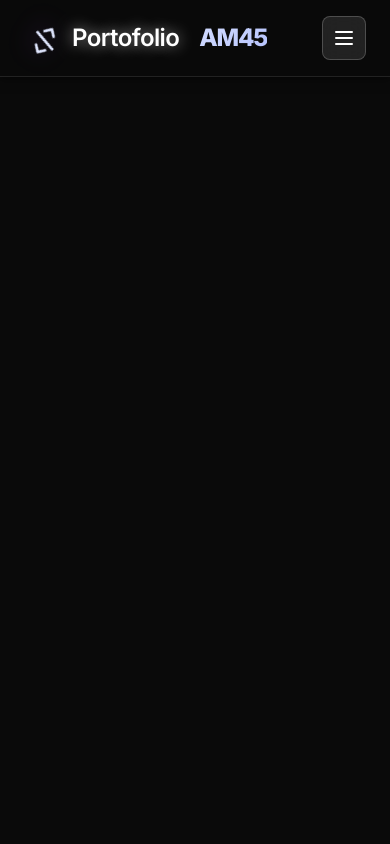
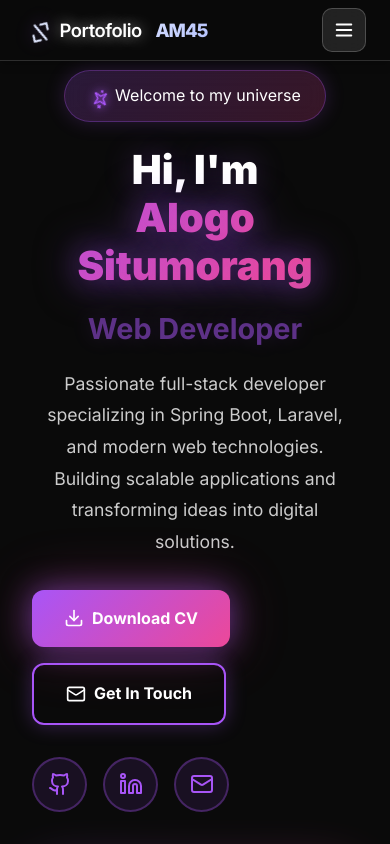
Before and after one commit to AM4517UMOR4NG/Landing-Pages, a React (Vite) app in the folder Portfolio_Super/: page / in a window 390 px wide. Shown: the top 844 px of the page. Built offline with nearby package versions, Linux system fonts and the light colour scheme.

Commit message:
Fix photo path and compact navbar

```diff
--- a/Portfolio_Super/src/index.css
+++ b/Portfolio_Super/src/index.css
@@ -31,86 +31,54 @@
   -moz-osx-font-smoothing: grayscale;
 }
 
+/* Reduce animations and improve GPU acceleration */
 .particle,
 .crazy-particle,
 .star,
 .planet,
 .comet {
-  will-change: transform, opacity;
+  will-change: transform;
   transform: translateZ(0);
   backface-visibility: hidden;
+  contain: layout style paint;
+}
+
+/* Optimize heavy elements */
+.navbar,
+.nav-link,
+.logo {
+  will-change: transform;
+  transform: translateZ(0);
+}
+
+/* Reduce motion for users who prefer it */
+@media (prefers-reduced-motion: reduce) {
+  *,
+  *::before,
+  *::after {
+    animation-duration: 0.01ms !important;
+    animation-iteration-count: 1 !important;
+    transition-duration: 0.01ms !important;
+  }
 }
 
 /* ============================================
-   MOBILE NAVBAR - PRIORITAS TERTINGGI
+   MOBILE OPTIMIZATIONS - SIMPLIFIED
    ============================================ */
 @media screen and (max-width: 768px) {
-  /* NAVBAR HARUS SELALU TERLIHAT - TIDAK BOLEH DISEMBUNYIKAN */
-  nav.navbar,
-  .navbar,
-  [class*="navbar"] {
-    display: block !important;
-    visibility: visible !important;
-    opacity: 1 !important;
-    position: fixed !important;
-    top: 0 !important;
-    left: 0 !important;
-    right: 0 !important;
-    z-index: 99999 !important;
-    width: 100vw !important;
-    max-width: 100vw !important;
-    min-height: 70px !important;
-    height: auto !important;
-    padding: 1rem 0 !important;
-    margin: 0 !important;
-    background: rgba(10, 10, 10, 0.98) !important;
-    backdrop-filter: blur(10px) !important;
-    box-shadow: 0 2px 10px rgba(0, 0, 0, 0.5) !important;
-    pointer-events: auto !important;
-    overflow: visible !important;
-    transform: translateY(0) !important;
-  }
-
-  .particle,
-  .crazy-particle,
-  .star,
-  .planet,
-  .comet {
-    will-change: auto;
-  }
-
-  /* Disable heavy animations on mobile */
+  /* Disable heavy animations for performance */
   .space-background,
   .planets-container,
-  .comets-container {
-    display: none;
-  }
-
-  /* Reduce animation complexity */
-  .bg-gradient,
-  .animated-grid,
-  .particles-bg {
-    animation: none !important;
-  }
-
-  /* Simplify navbar animations */
-  .navbar-roots,
-  .root-svg {
+  .comets-container,
+  .particles-container,
+  .bg-layers,
+  .cinematic-effects-layer,
+  .navbar-roots {
     display: none !important;
   }
 
-  /* Disable cursor glow on mobile */
-  .cursor-glow {
-    display: none;
-  }
-
-  /* Simplify cinematic effects */
-  .cinematic-effects-layer {
-    display: none;
-  }
-
-  /* Disable all heavy animations - kecuali navbar */
-  *:not(.navbar):not(.nav-container):not(.mobile-menu-btn):not(.nav-links):not(.nav-link):not(.logo) {
+  /* Simplify all animations */
+  * {
     animation-duration: 0.01ms !important;
     animation-delay: -0.01ms !important;
     transition-duration: 0.01ms !important;
@@ -124,26 +92,15 @@
     transition: all 0.3s ease !important;
   }
 
-  /* Disable particles animation */
-  .particles-container {
+  /* Disable cursor effects */
+  .cursor-glow {
     display: none !important;
   }
 
-  /* Simplify background */
-  .bg-layers {
-    display: none;
-  }
-
-  /* Pastikan hero section tidak menutupi navbar */
+  /* Adjust hero section */
   .hero {
-    padding-top: 90px !important;
+    padding-top: 70px !important;
     margin-top: 0 !important;
-  }
-
-  /* Pastikan tidak ada elemen yang menutupi navbar */
-  body > *:not(.navbar) {
-    position: relative;
-    z-index: 1;
   }
 }
 
@@ -395,19 +352,20 @@
   transition: transform 0.1s ease-out;
 }
 
-/* Navbar */
+/* Navbar - Compact & Mobile Friendly */
 .navbar {
   position: fixed;
   top: 0;
   left: 0;
   right: 0;
   z-index: 1000;
-  padding: 1rem 0;
-  background: rgba(10, 10, 10, 0.8);
-  backdrop-filter: blur(20px);
+  padding: 0.35rem 0;
+  background: rgba(10, 10, 10, 0.9);
+  backdrop-filter: blur(15px);
   border-bottom: 1px solid rgba(255, 255, 255, 0.1);
-  box-shadow: 0 4px 30px rgba(0, 0, 0, 0.3);
+  box-shadow: 0 2px 15px rgba(0, 0, 0, 0.2);
   overflow: hidden;
+  min-height: 48px;
 }
 
 /* Tree Root Animation Background */
@@ -417,7 +375,7 @@
   left: 0;
   right: 0;
   width: 100%;
-  height: 100px;
+  height: 70px;
   pointer-events: none;
   z-index: 0;
   opacity: 0.6;
@@ -425,7 +383,7 @@
 }
 
 .navbar-expanded .navbar-roots {
-  height: 400px;
+  height: 260px;
   opacity: 0.9;
 }
 
@@ -570,27 +528,6 @@
 }
 
 /* Premium Navbar with Classy Design */
-.navbar {
-  position: fixed;
-  top: 0;
-  left: 0;
-  right: 0;
-  z-index: 1000;
-  padding: 1.5rem 0;
-  background: rgba(255, 255, 255, 0.05);
-  backdrop-filter: blur(20px) saturate(180%);
-  border-bottom: 1px solid rgba(255, 255, 255, 0.1);
-  box-shadow:
-    0 8px 32px rgba(0, 0, 0, 0.12),
-    inset 0 1px 0 rgba(255, 255, 255, 0.1);
-  overflow: visible;
-  transition: all 0.6s cubic-bezier(0.23, 1, 0.32, 1);
-  min-height: 90px;
-  font-family: 'Inter', -apple-system, BlinkMacSystemFont, 'Segoe UI', sans-serif;
-  display: block;
-  visibility: visible;
-  opacity: 1;
-}
 
 .navbar-expanded {
   background: rgba(255, 255, 255, 0.08);
@@ -600,7 +537,7 @@
     0 16px 64px rgba(0, 0, 0, 0.15),
     0 0 120px rgba(168, 85, 247, 0.1),
     inset 0 1px 0 rgba(255, 255, 255, 0.2);
-  min-height: 450px;
+  min-height: 260px;
   animation: navbar-premium-glow 4s ease-in-out infinite;
 }
 
@@ -624,7 +561,7 @@
 .nav-container {
   max-width: 1400px;
   margin: 0 auto;
-  padding: 0 3rem;
+  padding: 0 2rem;
   display: flex;
   justify-content: space-between;
   align-items: center;
@@ -632,12 +569,12 @@
   z-index: 1;
 }
 
-/* Premium Logo Design */
+/* Compact Logo Design */
 .logo {
   display: flex;
   align-items: center;
-  gap: 1rem;
-  font-size: 1.75rem;
+  gap: 0.65rem;
+  font-size: 1.1rem;
   font-weight: 700;
   cursor: pointer;
   position: relative;
@@ -650,10 +587,10 @@
 }
 
 .logo-icon {
-  width: 40px;
-  height: 40px;
+  width: 28px;
+  height: 28px;
   color: #e0e7ff;
-  filter: drop-shadow(0 4px 12px rgba(168, 85, 247, 0.3));
+  filter: drop-shadow(0 2px 8px rgba(168, 85, 247, 0.3));
   transition: all 0.4s cubic-bezier(0.23, 1, 0.32, 1);
 }
 
@@ -679,7 +616,7 @@
 /* Premium Navigation Links */
 .nav-links {
   display: flex;
-  gap: 3rem;
+  gap: 1.75rem;
   align-items: center;
   transition: all 0.6s cubic-bezier(0.23, 1, 0.32, 1);
 }
@@ -693,16 +630,16 @@
 .nav-link {
   color: rgba(255, 255, 255, 0.9);
   text-decoration: none;
-  transition: all 0.4s cubic-bezier(0.23, 1, 0.32, 1);
+  transition: all 0.3s cubic-bezier(0.23, 1, 0.32, 1);
   position: relative;
   font-weight: 500;
-  padding: 0.75rem 1.5rem;
+  padding: 0.3rem 0.85rem;
   display: flex;
   align-items: center;
   justify-content: center;
-  font-size: 0.95rem;
-  letter-spacing: 0.025em;
-  border-radius: 12px;
+  font-size: 0.8rem;
+  letter-spacing: 0.02em;
+  border-radius: 6px;
   backdrop-filter: blur(10px);
 }
 
@@ -713,16 +650,16 @@
 }
 
 .nav-link-expanded {
-  font-size: 1.25rem;
+  font-size: 1.1rem;
   font-weight: 600;
   text-transform: uppercase;
   letter-spacing: 0.1em;
-  padding: 1.25rem 2.5rem;
+  padding: 1rem 2.25rem;
   background: linear-gradient(135deg, rgba(255, 255, 255, 0.15), rgba(255, 255, 255, 0.08));
   border: 1px solid rgba(255, 255, 255, 0.2);
   border-radius: 16px;
   backdrop-filter: blur(20px);
-  min-width: 220px;
+  min-width: 200px;
   box-shadow:
     0 8px 32px rgba(0, 0, 0, 0.1),
     inset 0 1px 0 rgba(255, 255, 255, 0.2);
@@ -1462,55 +1399,103 @@
   filter: drop-shadow(0 0 20px var(--purple));
 }
 
-.stats {
+/* Professional Role Banners */
+.role-banners {
   display: grid;
   grid-template-columns: repeat(3, 1fr);
   gap: 1.5rem;
-  margin-bottom: 2rem;
-}
-
-.stat-item {
-  text-align: center;
-  padding: 1rem;
-  border-radius: 1rem;
-  background: rgba(255, 255, 255, 0.03);
-  backdrop-filter: blur(10px);
-  border: 1px solid rgba(255, 255, 255, 0.05);
-  transition: all 0.3s;
-}
-
-.stat-item:hover {
-  background: rgba(168, 85, 247, 0.1);
-  border-color: rgba(168, 85, 247, 0.3);
-  box-shadow: 0 0 20px rgba(168, 85, 247, 0.2);
-}
-
-.stat-icon {
-  width: 50px;
-  height: 50px;
-  margin: 0 auto 0.75rem;
-  color: var(--purple);
-  display: flex;
-  align-items: center;
-  justify-content: center;
-  filter: drop-shadow(0 0 10px var(--purple));
-}
-
-.stat-number {
-  font-size: 2.5rem;
-  font-weight: 900;
-  background: linear-gradient(135deg, var(--purple), var(--pink));
-  -webkit-background-clip: text;
-  -webkit-text-fill-color: transparent;
-  background-clip: text;
-  margin-bottom: 0.25rem;
-  text-shadow: 0 0 20px rgba(168, 85, 247, 0.3);
-}
-
-.stat-label {
-  font-size: 0.9rem;
-  color: #ccc;
+  margin-bottom: 2.5rem;
+}
+
+.role-banner {
+  position: relative;
+  padding: 2rem 1.5rem;
+  border-radius: 1.5rem;
+  overflow: hidden;
+  cursor: pointer;
+  transition: all 0.4s cubic-bezier(0.23, 1, 0.32, 1);
+  box-shadow: 0 10px 40px rgba(0, 0, 0, 0.3);
+  border: 1px solid rgba(255, 255, 255, 0.1);
+}
+
+.role-banner::before {
+  content: '';
+  position: absolute;
+  inset: 0;
+  background: rgba(0, 0, 0, 0.2);
+  z-index: 1;
+  transition: opacity 0.3s;
+}
+
+.role-banner:hover::before {
+  opacity: 0;
+}
+
+.role-banner:hover {
+  box-shadow: 0 20px 60px rgba(0, 0, 0, 0.4);
+  transform: translateY(-5px);
+}
+
+.role-icon {
+  font-size: 3.5rem;
+  margin-bottom: 1rem;
+  position: relative;
+  z-index: 2;
+  filter: drop-shadow(0 4px 10px rgba(0, 0, 0, 0.3));
+}
+
+.role-content {
+  position: relative;
+  z-index: 2;
+}
+
+.role-title {
+  font-size: 1.5rem;
+  font-weight: 700;
+  color: #ffffff;
+  margin-bottom: 0.5rem;
+  text-shadow: 0 2px 10px rgba(0, 0, 0, 0.3);
+}
+
+.role-description {
+  font-size: 0.95rem;
+  color: rgba(255, 255, 255, 0.9);
   font-weight: 500;
+  text-shadow: 0 1px 5px rgba(0, 0, 0, 0.2);
+}
+
+.role-shine {
+  position: absolute;
+  top: 0;
+  left: -100px;
+  width: 100px;
+  height: 100%;
+  background: linear-gradient(90deg, transparent, rgba(255, 255, 255, 0.3), transparent);
+  z-index: 3;
+  pointer-events: none;
+}
+
+@media (max-width: 768px) {
+  .role-banners {
+    grid-template-columns: 1fr;
+    gap: 1rem;
+  }
+
+  .role-banner {
+    padding: 1.5rem 1.2rem;
+  }
+
+  .role-icon {
+    font-size: 2.5rem;
+  }
+
+  .role-title {
+    font-size: 1.25rem;
+  }
+
+  .role-description {
+    font-size: 0.85rem;
+  }
 }
 
 .tech-stack {
@@ -2544,28 +2529,38 @@
   }
 }
 
-/* Mobile Menu Button */
+/* Mobile Menu Button - User Friendly Touch Target */
 .mobile-menu-btn {
   display: none;
+  align-items: center;
+  justify-content: center;
   background: rgba(255, 255, 255, 0.1);
   border: 1px solid rgba(255, 255, 255, 0.2);
-  border-radius: 0.5rem;
-  padding: 0.5rem;
+  border-radius: 10px;
+  padding: 0;
+  min-width: 44px;
+  min-height: 44px;
+  width: 44px;
+  height: 44px;
   cursor: pointer;
   z-index: 1001;
   position: relative;
   backdrop-filter: blur(10px);
   transition: all 0.3s;
-}
-
-.mobile-menu-btn:hover {
+  touch-action: manipulation;
+  -webkit-tap-highlight-color: rgba(255, 255, 255, 0.1);
+}
+
+.mobile-menu-btn:hover,
+.mobile-menu-btn:active {
   background: rgba(255, 255, 255, 0.15);
   border-color: rgba(255, 255, 255, 0.3);
+  transform: scale(0.95);
 }
 
 .menu-icon {
-  width: 24px;
-  height: 24px;
+  width: 22px;
+  height: 22px;
   color: #fff;
 }
 
@@ -2579,24 +2574,8 @@
     font-size: 2.5rem;
   }
 
-  .mobile-menu-btn {
-    display: flex !important;
-    visibility: visible !important;
-    opacity: 1 !important;
-    align-items: center !important;
-    justify-content: center !important;
-    width: 44px !important;
-    height: 44px !important;
-    min-width: 44px !important;
-    min-height: 44px !important;
-    z-index: 10001 !important;
-    position: relative !important;
-  }
-
-  /* Navbar selalu terlihat di mobile - PRIORITAS TINGGI */
+  /* Mobile-Optimized Navbar - User Friendly */
   .navbar {
-    min-height: 70px !important;
-    padding: 1rem 0 !important;
     display: block !important;
     visibility: visible !important;
     opacity: 1 !important;
@@ -2604,61 +2583,73 @@
     top: 0 !important;
     left: 0 !important;
     right: 0 !important;
-    z-index: 10000 !important;
+    z-index: 1000 !important;
     width: 100% !important;
-    max-width: 100% !important;
-    background: rgba(10, 10, 10, 0.98) !important;
+    min-height: 60px !important;
+    padding: 0.5rem 0 !important;
+    background: rgba(10, 10, 10, 0.95) !important;
     backdrop-filter: blur(10px) !important;
-    box-shadow: 0 2px 10px rgba(0, 0, 0, 0.5) !important;
-    pointer-events: auto !important;
-  }
-
-  /* Pastikan tidak ada yang menutupi navbar */
-  .navbar * {
-    pointer-events: auto !important;
+    border-bottom: 1px solid rgba(255, 255, 255, 0.15) !important;
+    box-shadow: 0 2px 10px rgba(0, 0, 0, 0.3) !important;
+  }
+
+  .mobile-menu-btn {
+    display: flex !important;
+    align-items: center !important;
+    justify-content: center !important;
+    width: 44px !important;
+    height: 44px !important;
+    min-width: 44px !important;
+    min-height: 44px !important;
+    background: rgba(255, 255, 255, 0.1) !important;
+    border: 1px solid rgba(255, 255, 255, 0.2) !important;
+    border-radius: 10px !important;
+    z-index: 1001 !important;
+    cursor: pointer !important;
+    touch-action: manipulation !important;
   }
 
   .nav-links {
-    position: fixed;
-    top: 70px;
-    left: 0;
-    right: 0;
-    background: rgba(10, 10, 10, 0.98);
-    backdrop-filter: blur(30px);
-    border-bottom: 1px solid rgba(255, 255, 255, 0.1);
-    flex-direction: column;
-    gap: 0;
-    padding: 0;
-    max-height: 0;
-    overflow: hidden;
-    opacity: 0;
-    visibility: hidden;
-    transform: translateY(-20px);
-    transition: all 0.3s cubic-bezier(0.23, 1, 0.32, 1);
-    box-shadow: 0 8px 32px rgba(0, 0, 0, 0.3);
-    z-index: 999;
+    position: fixed !important;
+    top: 60px !important;
+    left: 0 !important;
+    right: 0 !important;
+    background: rgba(10, 10, 10, 0.97) !important;
+    backdrop-filter: blur(20px) !important;
+    flex-direction: column !important;
+    gap: 0.5rem !important;
+    padding: 1rem 0 !important;
+    max-height: 0 !important;
+    overflow: hidden !important;
+    opacity: 0 !important;
+    visibility: hidden !important;
+    transition: all 0.3s ease !important;
+    box-shadow: 0 4px 15px rgba(0, 0, 0, 0.4) !important;
   }
 
   .nav-links-mobile-open {
-    max-height: 500px !important;
+    max-height: 400px !important;
     opacity: 1 !important;
     visibility: visible !important;
-    transform: translateY(0) !important;
     padding: 2rem 0 !important;
   }
 
   .nav-links-mobile-open .nav-link {
-    width: 90%;
-    margin: 0 auto;
-    padding: 1rem 1.5rem;
-    font-size: 1.1rem;
-    border-radius: 0.75rem;
-    margin-bottom: 0.5rem;
-    background: rgba(255, 255, 255, 0.05);
-    border: 1px solid rgba(255, 255, 255, 0.1);
-    display: block !important;
-    visibility: visible !important;
-    opacity: 1 !important;
+    width: 90% !important;
+    margin: 0 auto 0.5rem !important;
+    padding: 0.85rem 1.2rem !important;
+    min-height: 44px !important;
+    font-size: 0.95rem !important;
+    border-radius: 10px !important;
+    background: rgba(255, 255, 255, 0.08) !important;
+    border: 1px solid rgba(255, 255, 255, 0.12) !important;
+    text-align: center !important;
+    display: flex !important;
+    align-items: center !important;
+    justify-content: center !important;
+    cursor: pointer !important;
+    touch-action: manipulation !important;
+    -webkit-tap-highlight-color: rgba(255, 255, 255, 0.1) !important;
   }
 
   .nav-container {
@@ -2667,119 +2658,33 @@
     justify-content: space-between !important;
     align-items: center !important;
     width: 100% !important;
-    max-width: 100% !important;
-    position: relative !important;
-    z-index: 10001 !important;
-    visibility: visible !important;
-    opacity: 1 !important;
-  }
-
-  .nav-container .logo {
+  }
+
+  .logo {
+    font-size: 1.15rem !important;
     display: flex !important;
-    visibility: visible !important;
-    opacity: 1 !important;
-    z-index: 10002 !important;
-  }
-
-  /* Hide desktop nav-links by default on mobile */
-  /* Show nav-links only when mobile menu is open */
-  .nav-links:not(.nav-links-mobile-open) {
+    align-items: center !important;
+    gap: 0.6rem !important;
+  }
+
+  .logo-icon {
+    width: 26px !important;
+    height: 26px !important;
+  }
+
+  /* Disable heavy elements */
+  .floating-code,
+  .floating-orb,
+  .floating-badge {
     display: none !important;
   }
 
-  /* Ensure navbar container is visible */
-  .navbar > .navbar-roots {
-    display: none !important;
-  }
-
-  .navbar > .nav-container {
-    display: flex !important;
-    visibility: visible !important;
-  }
-
-  .floating-code {
-    display: none;
-  }
-
-  .floating-orb {
-    display: none;
-  }
-
   body {
-    cursor: auto;
-  }
-
-  .showcase-wrapper {
-    grid-template-columns: 1fr;
-  }
-
-  .floating-badge {
-    display: none;
-  }
-
+    cursor: auto !important;
+  }
+
+  .showcase-wrapper,
   .contact-wrapper {
     grid-template-columns: 1fr;
   }
-
-  .logo {
-    font-size: 1.5rem;
-  }
-
-  .logo-icon {
-    width: 32px;
-    height: 32px;
-  }
-}
-
-/* ============================================
-   FINAL OVERRIDE - NAVBAR MOBILE HARUS TERLIHAT
-   ============================================ */
-@media screen and (max-width: 768px) {
-  /* Override semua kemungkinan yang menyembunyikan navbar */
-  nav.navbar,
-  .navbar,
-  [class*="navbar"],
-  motion.nav.navbar {
-    display: block !important;
-    visibility: visible !important;
-    opacity: 1 !important;
-    position: fixed !important;
-    top: 0 !important;
-    left: 0 !important;
-    right: 0 !important;
-    z-index: 99999 !important;
-    width: 100vw !important;
-    background: rgba(10, 10, 10, 0.98) !important;
-    min-height: 70px !important;
-    padding: 1rem 0 !important;
-    margin: 0 !important;
-    transform: translateY(0) !important;
-    pointer-events: auto !important;
-  }
-
-  /* Pastikan nav-container dan logo terlihat */
-  .nav-container,
-  .navbar .nav-container {
-    display: flex !important;
-    visibility: visible !important;
-    opacity: 1 !important;
-    z-index: 100000 !important;
-  }
-
-  /* Pastikan mobile menu button terlihat */
-  .mobile-menu-btn,
-  .navbar .mobile-menu-btn {
-    display: flex !important;
-    visibility: visible !important;
-    opacity: 1 !important;
-    z-index: 100001 !important;
-  }
-
-  /* Pastikan logo terlihat */
-  .logo,
-  .navbar .logo {
-    display: flex !important;
-    visibility: visible !important;
-    opacity: 1 !important;
-  }
-}
+}
```
Also changed, not shown: Portfolio_Super/public/Portofolio.jpg (renamed from Portfolio_Super/Portofolio.jpg).
